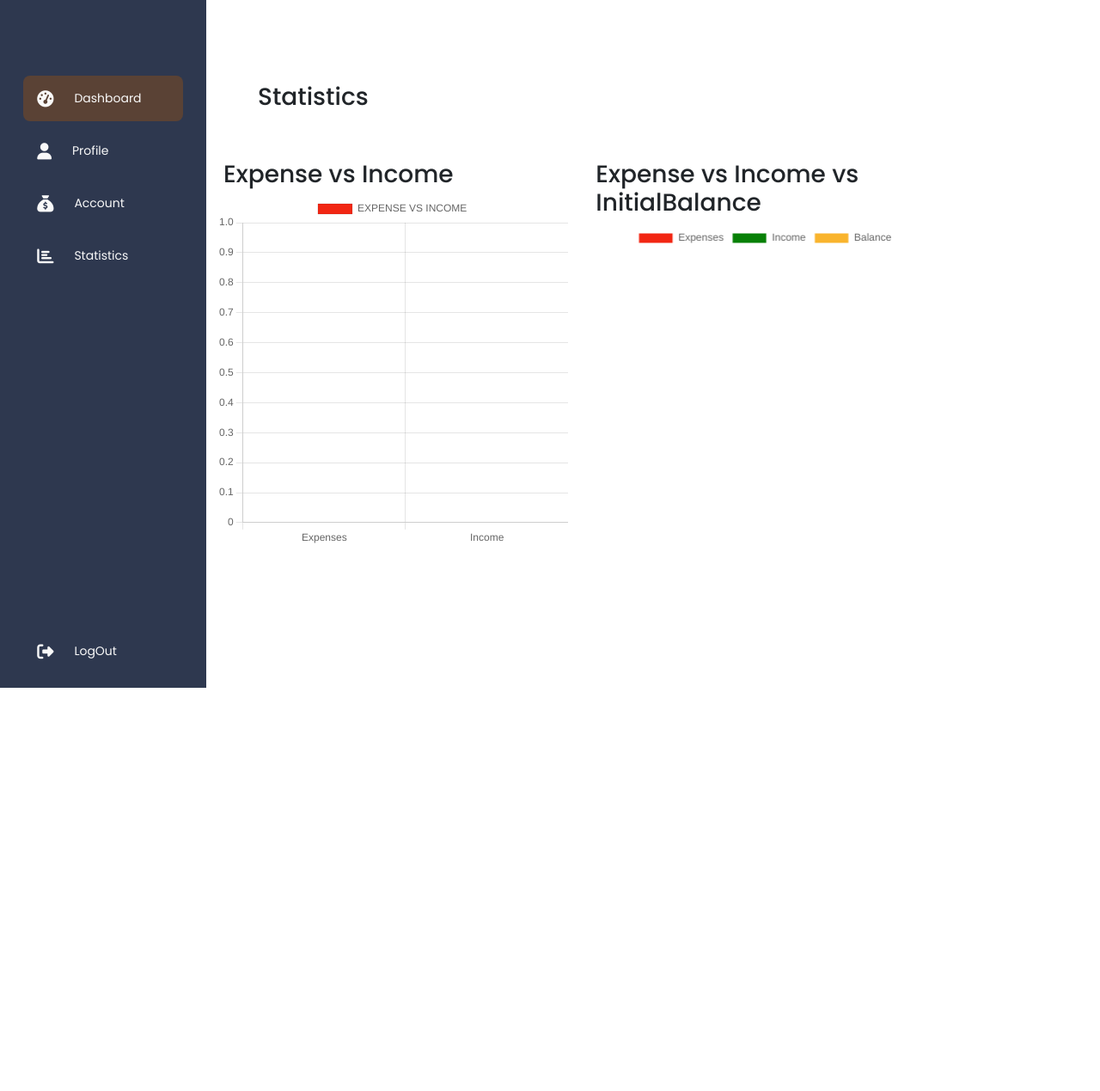
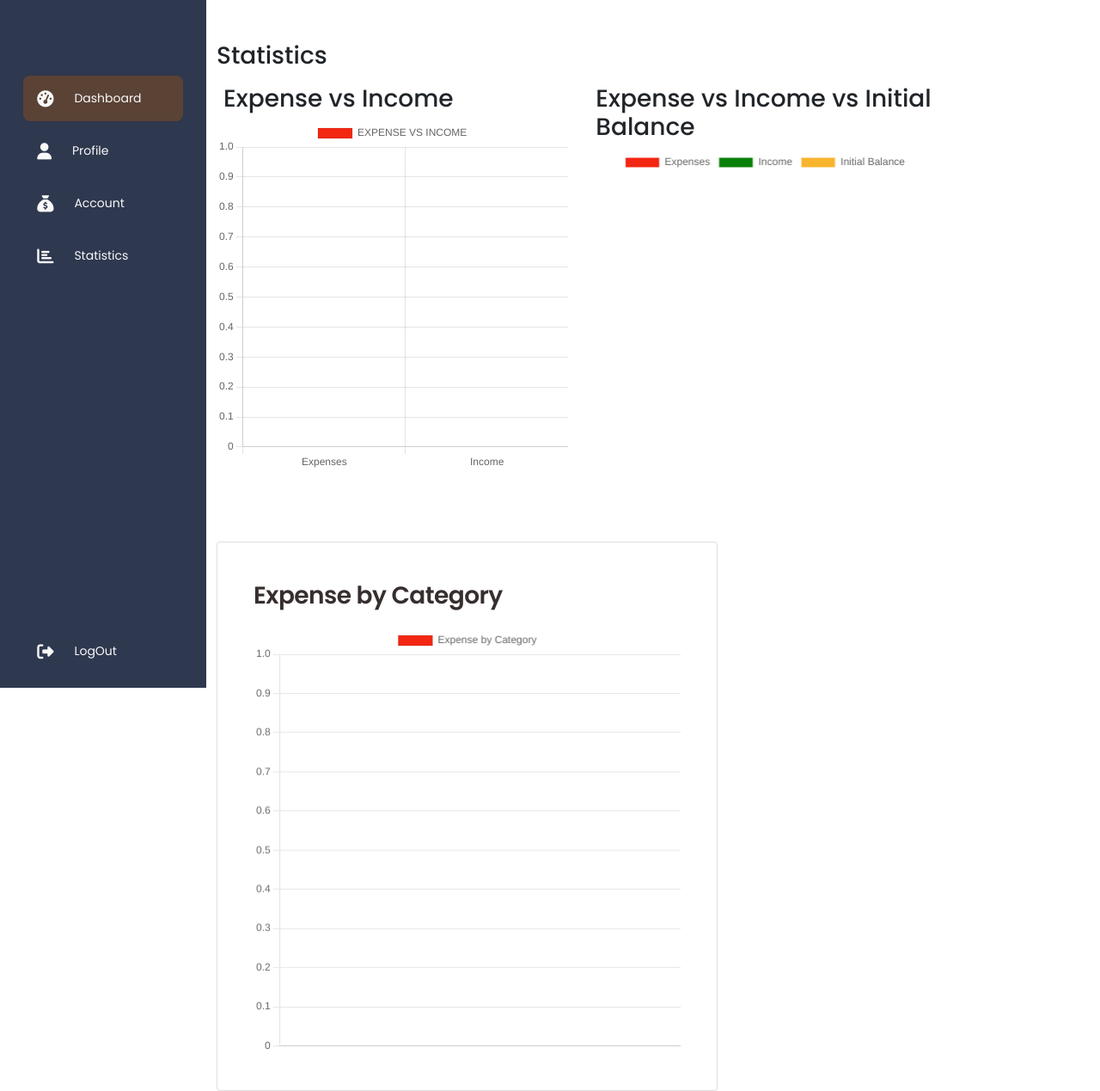
Before and after one commit to NestaNdereva23/TrackMyCash, a Django app: page /trackmycash/dashboard/statistics/ in a window 1280 px wide. Shown: the whole page at 86% size. Before the commit the page ends 800 px from the top, so only its background shows below. Run offline with Django 5.2, Linux system fonts and the light colour scheme; the visitor is signed in with stand-in values (Sample User, id 1); some libraries are stand-ins or nearby versions; some web fonts are replaced.

Commit message:
new updates

```diff
--- a/TrackMyCash/accounts/templates/partials/statistics.html
+++ b/TrackMyCash/accounts/templates/partials/statistics.html
@@ -1,34 +1,59 @@
 {% comment %} {% extends "../base.html" %} {% endcomment %}
+{% load static %}
 {% load humanize %}
+
+<style>
+.container-card {
+    position: relative;
+    border: 2px solid transparent;
+    background-clip: padding-box;
+    border-radius: 45px;
+    padding: 40px;
+}
+.card-title {
+    font-weight: 600;
+    color: rgb(55, 46, 46);
+    letter-spacing: -0.02em;
+    line-height: 40px;
+    font-style: normal;
+    font-size: 28px;
+    padding-bottom: 8px;
+}
+</style>
 
 {% block content %}
 
 {% include "./sidebar.html" %}
 
 <div class="container mt-5">
-    <p class="h3 m-5">Statistics</p>
+    <p class="h3">Statistics</p>
 
     <div class="row mt-2">
         <div class="col-md-5">
             <p class="h3 m-2">Expense vs Income</p>
-            <canvas id="chart-expense-vs-income" width="200" height="200"></canvas>
+            <canvas id="chart-expense-vs-income" width="100" height="100"></canvas>
         </div>
         <div class="col-md-5">
-            <p class="h3 m-2">Expense vs Income vs InitialBalance</p>
-            <canvas id="chart-expense-income-balance" width="200" height="200"></canvas>
+            <p class="h3 m-2">Expense vs Income vs Initial Balance</p>
+            <canvas id="chart-expense-income-balance" width="100" height="100"></canvas>
         </div>
     </div>
-    {% comment %} <div class="row mt-5">
+    <div class="row mt-5">
         <div class="col-md-7">
-            <canvas id="chart-expense-income-balance" width="300" height="200"></canvas>
+            <div class="card">
+                <div class="container-card bg-blue-box">
+                    <p class="card-title">Expense by Category</p>
+                    <canvas id="chart-expense" width="100" height="100"></canvas>
                 </div>
-    </div> {% endcomment %}
+            </div>
+        </div>
     </div>
 
     <!-- Include Chart.js library -->
     <script src="https://cdn.jsdelivr.net/npm/chart.js"></script>
 
     <script>
+        // Bar chart for Expense vs Income
         const ctxBar = document.getElementById('chart-expense-vs-income').getContext('2d');
         new Chart(ctxBar, {
             type: 'bar',
@@ -53,13 +78,14 @@
             }
         });
 
+        // Doughnut chart for Expense vs Income vs Initial Balance
         const ctxPie = document.getElementById('chart-expense-income-balance').getContext('2d');
         new Chart(ctxPie, {
             type: 'doughnut',
             data: {
-            labels: ['Expenses', 'Income', 'Balance'],
+                labels: ['Expenses', 'Income', 'Initial Balance'],
                 datasets: [{
-                label: 'EXPENSE VS INCOME vs BALANCE',
+                    label: 'EXPENSE VS INCOME vs INITIAL BALANCE',
                     data: [{{ total_expenses }}, {{ total_income }}, {{ total_initialbalance }}],
                     backgroundColor: [
                         'rgba(242, 38, 19, 1)',
@@ -70,6 +96,27 @@
                 }]
             }
         });
+
+        // Doughnut chart for Expense by Category
+        const ctxPie2 = document.getElementById('chart-expense').getContext('2d');
+        new Chart(ctxPie2, {
+            type: 'bar',
+            data: {
+            labels: [{% for expense in expense_by_category %} '{{ expense.category }}', {% endfor %}],
+            datasets: [{
+                label: 'Expense by Category',
+                data: [{% for expense in expense_by_category %} {{ expense.total_amount }}, {% endfor %}],
+                backgroundColor: [
+                    'rgba(242, 38, 19, 1)',
+                    'rgba(242, 38, 19, 1)',
+                    'rgba(249, 180, 45, 1)',
+                    'rgba(49, 180, 45, 1)',
+                    'rgba(59, 0, 145, 1)',
+                ],
+                borderWidth: 1
+            }]
+        }
+    });
     </script>
 
 {% endblock %}
--- a/TrackMyCash/accounts/views.py
+++ b/TrackMyCash/accounts/views.py
@@ -250,24 +250,31 @@ class AccountBalanceView(LoginRequiredMixin, FormView):
 
 
 def statistics(request):
+
+    #Query and filter for thr current user
     expenses = Expenses.objects.filter(user=request.user)
     incomes = Income.objects.filter(user=request.user)
     transfer = Transfer.objects.filter(user=request.user)
     initialbalance = AccountBalance.objects.filter(user=request.user)
 
+    # Calculate total amounts
     total_initialbalance = initialbalance.aggregate(total=Sum('balance'))['total'] or 0
     total_expenses = expenses.aggregate(total=Sum('amount'))['total'] or 0
     total_income = incomes.aggregate(total=Sum('amount'))['total'] or 0
     current_balance = total_initialbalance + total_income - total_expenses
 
-    #combine exenses and incomes
+    # Aggregate expenses by category
+    expense_by_category = expenses.values('category').annotate(total_amount=Sum('amount'))
+
+    # Combine expenses, incomes, and transfers
     transactions = list(expenses) + list(incomes) + list(transfer)
     transactions.sort(key=lambda x: x.date_added, reverse=True)
 
-    return render(request, "partials/statistics.html",{
-        "transactions":transactions,
-        "total_expenses":total_expenses,
-        "total_income":total_income,
+    return render(request, "partials/statistics.html", {
+        "transactions": transactions,
+        "total_expenses": total_expenses,
+        "total_income": total_income,
         "current_balance": current_balance,
-        "total_initialbalance":total_initialbalance
-        })
+        "total_initialbalance": total_initialbalance,
+        "expense_by_category": expense_by_category
+    })
```
Lines whose indentation alone changed are shown as unchanged.
